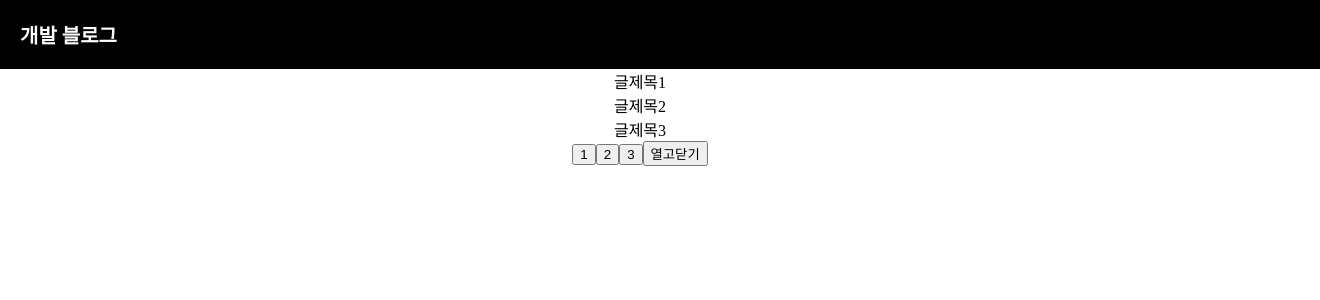
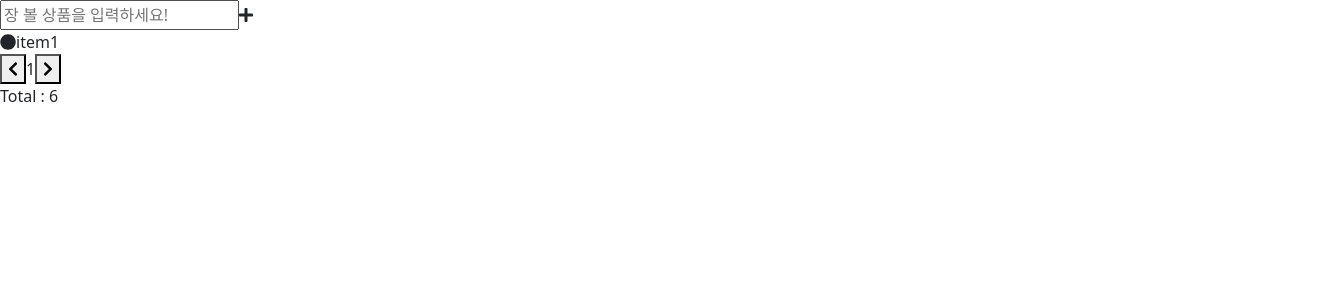
Before and after one commit to SuyeonSun/Learn-Redux, a React (Create React App) app: page / in a window 1280 px wide. Shown: the top 300 px of the page, 1320 px wide, since content can reach past the window. Built offline with nearby package versions, Linux system fonts and the light colour scheme.

Commit message:
project start

```diff
--- a/package.json
+++ b/package.json
@@ -6,7 +6,9 @@
     "@testing-library/jest-dom": "^5.16.1",
     "@testing-library/react": "^12.1.2",
     "@testing-library/user-event": "^13.5.0",
+    "bootstrap": "^5.1.3",
     "react": "^17.0.2",
+    "react-bootstrap": "^2.1.0",
     "react-dom": "^17.0.2",
     "react-scripts": "5.0.0",
     "web-vitals": "^2.1.3"
--- a/src/App.css
+++ b/src/App.css
@@ -10,6 +10,20 @@ body {
   margin-top: 20px;
   padding: 20px;
   background: #eee;
+}
+
+.publish input{
+  padding: 10px;
+  font-size: 16px;
+  border-radius: 5px;
+  width: 50%;
+  border: 1px solid grey;
+}
+
+.publish button {
+  display:flex;
+  margin: auto;
+  margin-top: 10px;
 }
 
 .black-nav {
--- a/src/App.js
+++ b/src/App.js
@@ -1,48 +1,66 @@
 import React, {useState} from 'react';
 import './App.css';
+import { FontAwesomeIcon } from '@fortawesome/react-fontawesome';
+import { faChevronRight, faChevronLeft, faCircle, faCheckCircle, faPlus } from '@fortawesome/free-solid-svg-icons';
 
 function App() {
-  let [title, setTitle] = useState(['글제목1', '글제목2', '글제목3']);
-  let [modal, setModal] = useState(false);
+  // useState 배열 안에 객체
+  // const [items, setItems] = useState([
+  //   { itemName: 'item 1', quantity: 1, isSelected: false },
+  //   { itemName: 'item 2', quantity: 3, isSelected: true },
+  //   { itemName: 'item 3', quantity: 2, isSelected: false },
+  // ]);
+  let [items, setItems] = useState([{itemName: 'item1', quantity: 1, isSelected: false}]);
+  let [inputValue, setInputValue] = useState('');
 
-  let [누른제목, 누른제목변경] = useState(0);
+  let handleAddButtonClick = () => {
+    const newItem = {
+      itemName : inputValue,
+
+    }
+  }
 
   return (
-    <div className="App">
-      <div className="black-nav">
-        <div>개발 블로그</div>
+    <div className='app-background'>
+      <div className='main-container'>
+        <div className='add-item-box'>
+          <input className='add-item-input' placeholder='장 볼 상품을 입력하세요!'
+          value={inputValue} onChange={(e) => setInputValue(e.target.value)}
+          ></input>
+          <FontAwesomeIcon icon={faPlus}></FontAwesomeIcon>
+        </div>
+        <div className='item-list'>
+          {items.map((item, idx) => (
+          <div className='item-container'>
+            <div className='item-name'>
+              {item.isSelected ? (
+                <>
+                  <FontAwesomeIcon icon={faCheckCircle}></FontAwesomeIcon>
+                  <span className='completed'>{item.itemName}</span>
+                </>
+              ) : (
+                <>
+                <FontAwesomeIcon icon={faCircle}></FontAwesomeIcon>
+                <span>{item.itemName}</span>
+                </>
+              )}
+            </div>
+            <div className='quantity'>
+              <button>
+                <FontAwesomeIcon icon={faChevronLeft}></FontAwesomeIcon>
+              </button>
+              <span>1</span>
+              <button>
+                <FontAwesomeIcon icon={faChevronRight}></FontAwesomeIcon>
+              </button>
+            </div>
+          </div>
+        ))}
       </div>
-
-      {
-        title.map(function(element, i){
-          return (
-            <div onClick={()=>{누른제목변경(i)}}>{element}</div>
-          )
-        })
-      }
-
-      <button onClick={()=>{누른제목변경(0)}}>1</button>
-      <button onClick={()=>{누른제목변경(1)}}>2</button>
-      <button onClick={()=>{누른제목변경(2)}}>3</button>
-
-      {/* button */}
-      <button onClick={() => {setModal(!modal)}}>열고닫기</button>
-      {
-        modal === true
-        ? <Modal title={title} 누른제목={누른제목}></Modal>
-        : null
-      }
-
+        <div className='total'>Total : 6</div>
+      </div>
     </div>
   );
 }
 
-function Modal(props) {
-  return(
-    <div className="modal">
-      {props.title[props.누른제목]}
-    </div>
-  )
-}
-
 export default App;
--- a/src/index.js
+++ b/src/index.js
@@ -3,6 +3,7 @@ import ReactDOM from 'react-dom';
 import './index.css';
 import App from './App';
 import reportWebVitals from './reportWebVitals';
+import 'bootstrap/dist/css/bootstrap.css';
 
 ReactDOM.render(
   <React.StrictMode>
```
Also changed, not shown: 1 other file (tests, documents, lock files or other folders).
